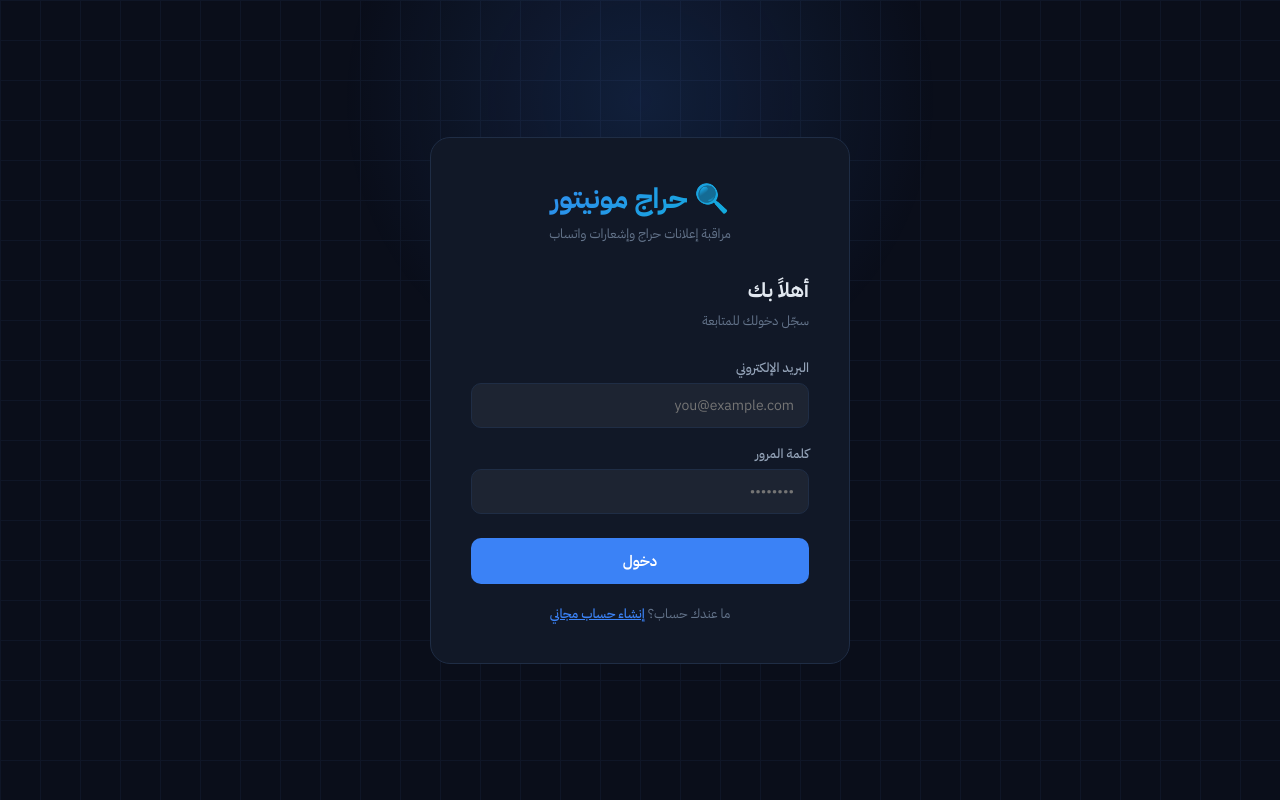
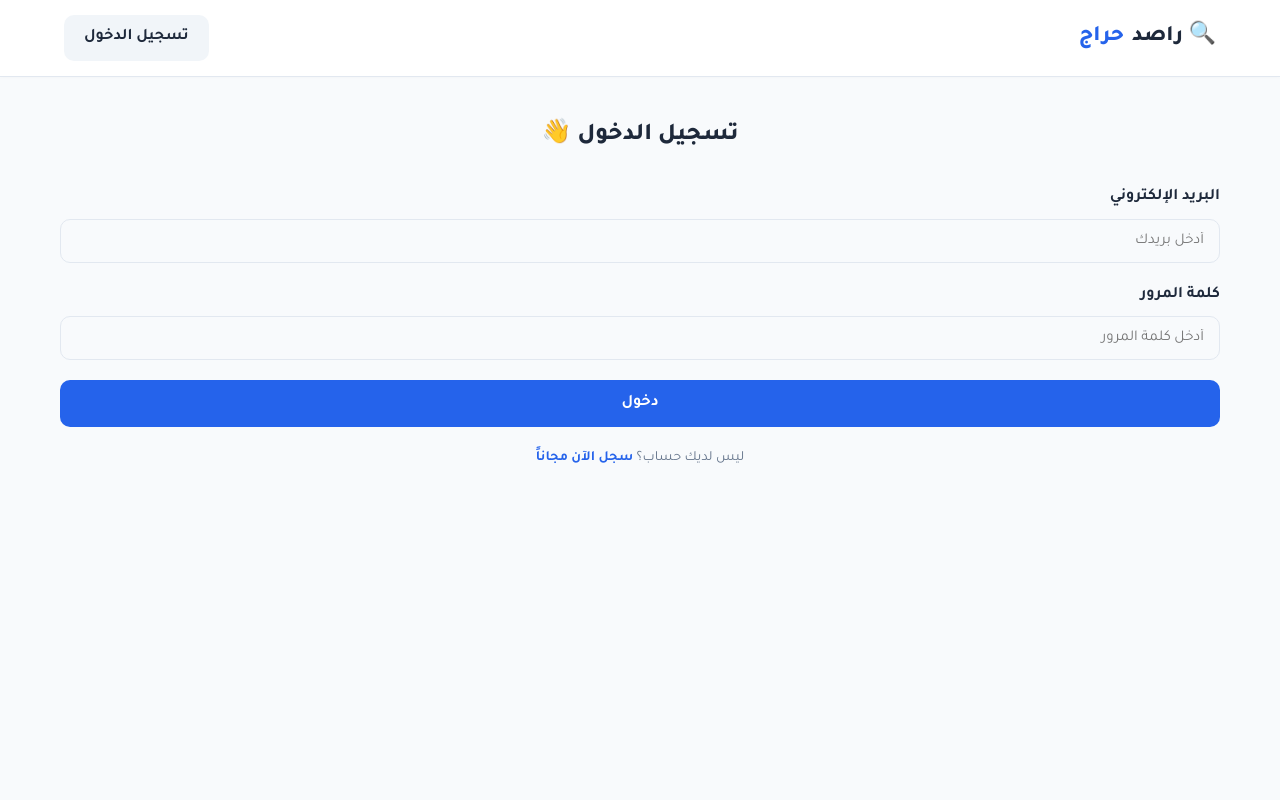
Before and after one commit to turky4500/haraj-saas, a FastAPI app: page /login in a window 1280 px wide. Run offline with FastAPI, Linux system fonts and the light colour scheme.

Commit message:
Update login.html

```diff
--- a/templates/login.html
+++ b/templates/login.html
@@ -1,59 +1,34 @@
-<!DOCTYPE html>
-<html lang="ar" dir="rtl">
-<head>
-<meta charset="UTF-8">
-<meta name="viewport" content="width=device-width, initial-scale=1.0">
-<title>تسجيل الدخول — حراج مونيتور</title>
-<link href="https://fonts.googleapis.com/css2?family=IBM+Plex+Sans+Arabic:wght@300;400;500;600;700&display=swap" rel="stylesheet">
+{% extends "base.html" %}
+{% block title %}تسجيل الدخول — راصد حراج{% endblock %}
+{% block extra_css %}
 <style>
-:root{--bg:#0a0e1a;--surface:#111827;--border:#1f2d45;--accent:#3b82f6;--accent2:#06b6d4;--text:#e2e8f0;--text2:#94a3b8;--text3:#64748b}
-*{box-sizing:border-box;margin:0;padding:0}
-body{font-family:'IBM Plex Sans Arabic',sans-serif;background:var(--bg);color:var(--text);min-height:100vh;display:flex;align-items:center;justify-content:center;padding:20px}
-.bg-grid{position:fixed;inset:0;background-image:linear-gradient(var(--border) 1px,transparent 1px),linear-gradient(90deg,var(--border) 1px,transparent 1px);background-size:40px 40px;opacity:.3;pointer-events:none}
-.glow{position:fixed;top:-200px;right:50%;transform:translateX(50%);width:600px;height:600px;background:radial-gradient(circle,rgba(59,130,246,.15) 0%,transparent 70%);pointer-events:none}
-.card{position:relative;background:var(--surface);border:1px solid var(--border);border-radius:20px;padding:40px;width:100%;max-width:420px}
-.logo{text-align:center;margin-bottom:32px}
-.logo-mark{font-size:28px;font-weight:700;background:linear-gradient(135deg,var(--accent),var(--accent2));-webkit-background-clip:text;-webkit-text-fill-color:transparent}
-.logo-sub{font-size:13px;color:var(--text3);margin-top:4px}
-h1{font-size:20px;font-weight:700;margin-bottom:6px}
-.subtitle{font-size:13px;color:var(--text3);margin-bottom:28px}
-.form-group{margin-bottom:16px}
-.form-label{display:block;font-size:13px;font-weight:500;color:var(--text2);margin-bottom:6px}
-.form-control{width:100%;background:rgba(255,255,255,.05);border:1px solid var(--border);color:var(--text);padding:11px 14px;border-radius:10px;font-size:14px;outline:none;transition:border .15s;font-family:inherit}
-.form-control:focus{border-color:var(--accent);background:rgba(59,130,246,.05)}
-.btn{width:100%;padding:12px;background:var(--accent);color:#fff;border:none;border-radius:10px;font-size:15px;font-weight:600;cursor:pointer;font-family:inherit;transition:all .15s;margin-top:8px}
-.btn:hover{background:#2563eb;transform:translateY(-1px)}
-.link-row{text-align:center;margin-top:20px;font-size:13px;color:var(--text3)}
-.link-row a{color:var(--accent);font-weight:500}
-.link-row a:hover{text-decoration:underline}
-.alert{padding:12px 16px;border-radius:8px;font-size:13px;margin-bottom:16px;background:rgba(239,68,68,.1);border:1px solid rgba(239,68,68,.3);color:#fca5a5}
+    .auth-container { max-width: 400px; margin: 60px auto; background: var(--card-bg); padding: 40px; border-radius: 20px; box-shadow: 0 10px 25px rgba(0,0,0,0.05); border: 1px solid var(--border); }
+    .auth-title { text-align: center; font-size: 24px; font-weight: 800; margin-bottom: 30px; color: var(--text-main); }
+    .form-group { margin-bottom: 20px; }
+    .form-label { display: block; font-weight: 700; margin-bottom: 8px; color: var(--text-main); }
+    .form-control { width: 100%; padding: 12px 15px; border: 1px solid var(--border); border-radius: 10px; font-family: 'Tajawal', sans-serif; font-size: 15px; background: var(--bg); transition: 0.3s; }
+    .form-control:focus { outline: none; border-color: var(--primary); background: #fff; }
+    .btn-submit { width: 100%; padding: 14px; font-size: 16px; }
+    .auth-links { text-align: center; margin-top: 20px; font-size: 14px; color: var(--text-muted); }
+    .auth-links a { color: var(--primary); font-weight: 700; text-decoration: none; }
+    .alert { background: #fee2e2; color: #991b1b; padding: 12px; border-radius: 10px; margin-bottom: 20px; font-weight: 700; text-align: center; }
 </style>
-</head>
-<body>
-<div class="bg-grid"></div>
-<div class="glow"></div>
-<div class="card">
-  <div class="logo">
-    <div class="logo-mark">🔍 حراج مونيتور</div>
-    <div class="logo-sub">مراقبة إعلانات حراج وإشعارات واتساب</div>
-  </div>
-  <h1>أهلاً بك</h1>
-  <p class="subtitle">سجّل دخولك للمتابعة</p>
-  {% if error %}
-  <div class="alert">{{ error }}</div>
-  {% endif %}
+{% endblock %}
+{% block body %}
+<div class="auth-container">
+    <h2 class="auth-title">تسجيل الدخول 👋</h2>
+    {% if error %}<div class="alert">{{ error }}</div>{% endif %}
     <form method="post" action="/login">
         <div class="form-group">
             <label class="form-label">البريد الإلكتروني</label>
-      <input type="email" name="email" class="form-control" placeholder="you@example.com" required>
+            <input type="email" name="email" class="form-control" placeholder="أدخل بريدك" required>
         </div>
         <div class="form-group">
             <label class="form-label">كلمة المرور</label>
-      <input type="password" name="password" class="form-control" placeholder="••••••••" required>
+            <input type="password" name="password" class="form-control" placeholder="أدخل كلمة المرور" required>
         </div>
-    <button type="submit" class="btn">دخول</button>
+        <button type="submit" class="btn btn-primary btn-submit">دخول</button>
     </form>
-  <div class="link-row">ما عندك حساب؟ <a href="/register">إنشاء حساب مجاني</a></div>
+    <div class="auth-links">ليس لديك حساب؟ <a href="/register">سجل الآن مجاناً</a></div>
 </div>
-</body>
-</html>
+{% endblock %}
```
Lines whose indentation alone changed are shown as unchanged.
